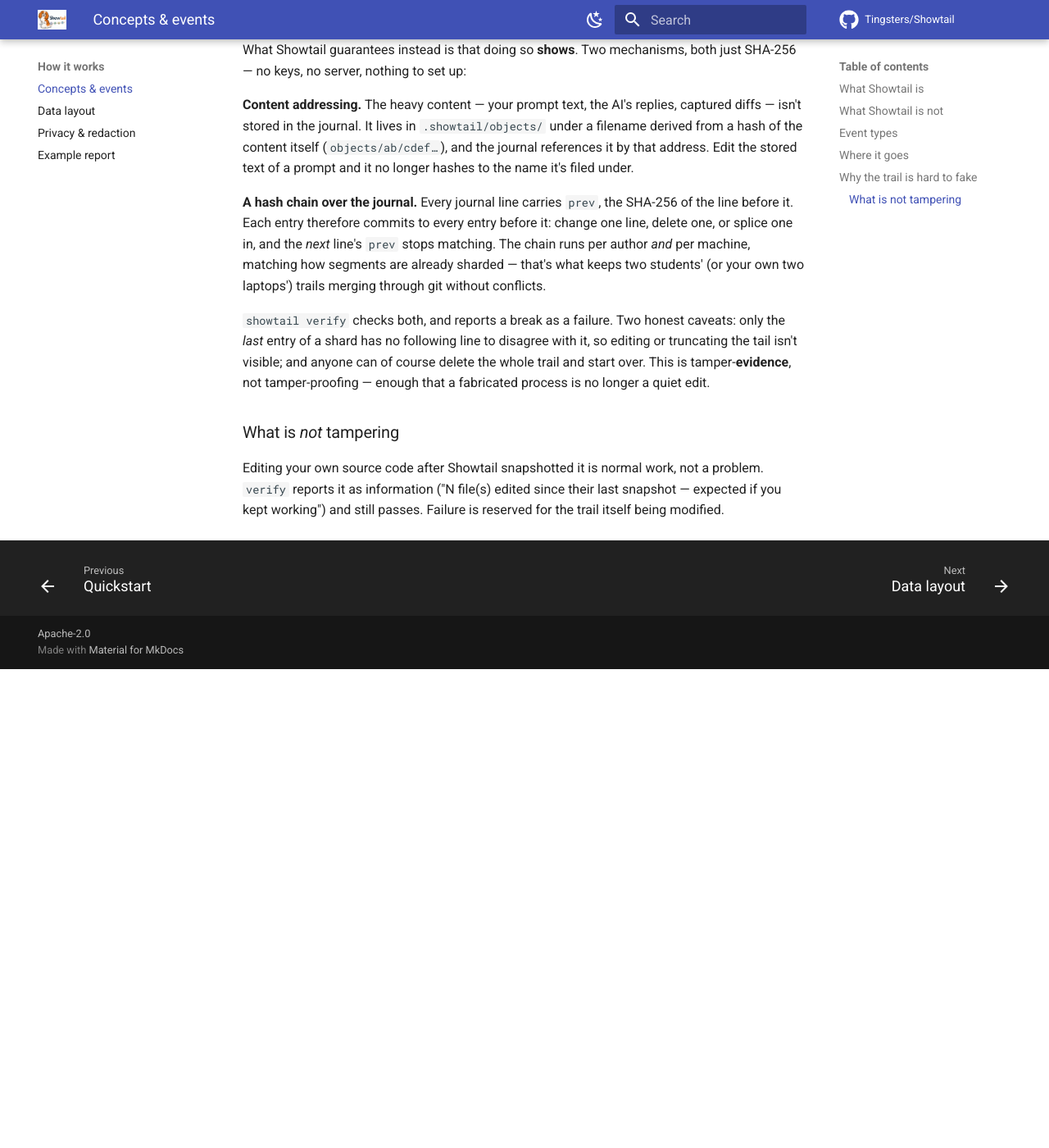
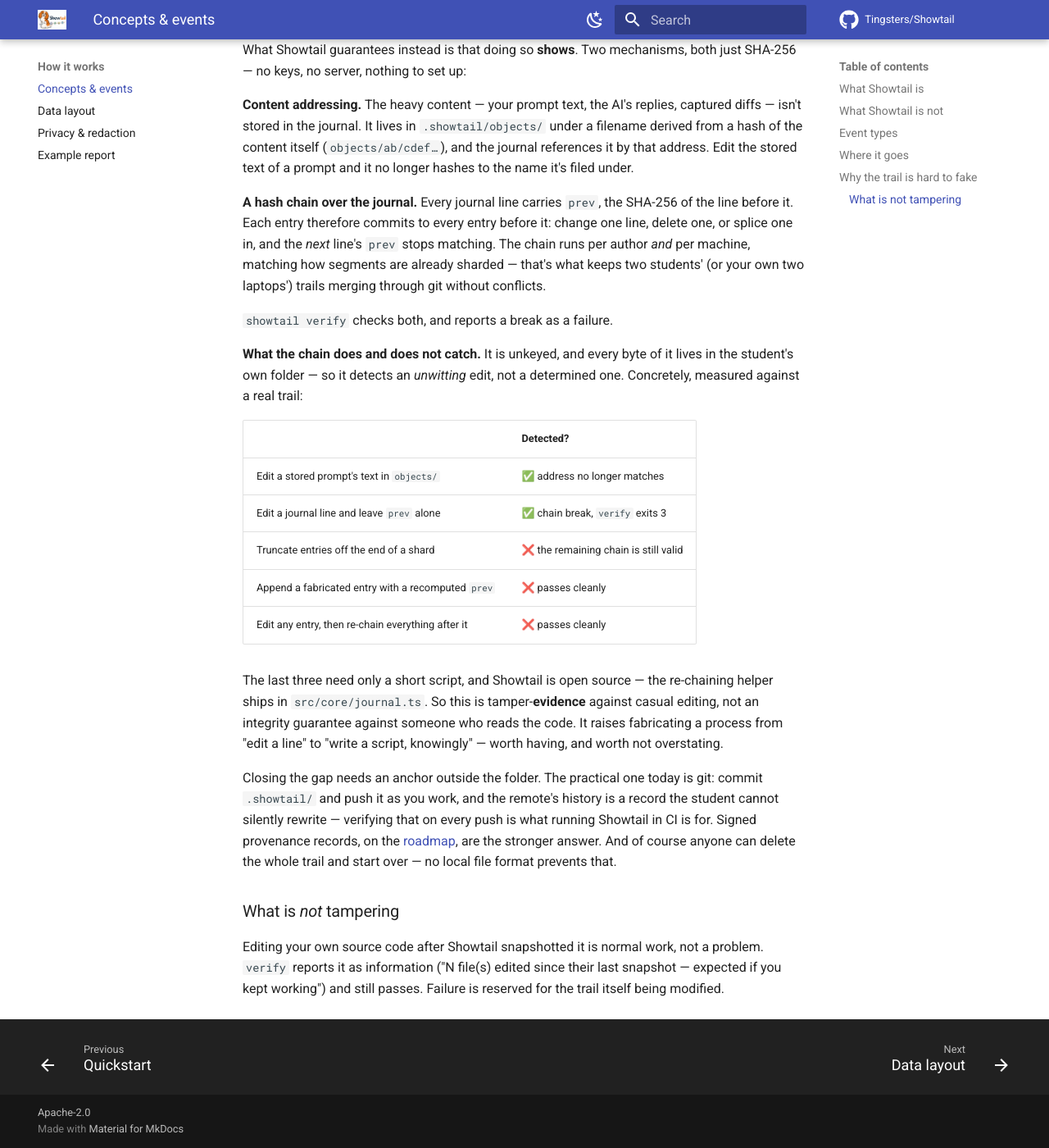
Before and after one commit to Tingsters/Showtail, an MkDocs documentation site: the page built from docs/concepts/how-it-works.md, in a window 1280 px wide and 1400 px high, scrolled down 1907 px. Shown: the whole window at 82% size. Built offline with MkDocs 1.6.1 and Material for MkDocs 9.7.7, drawn with Linux system fonts in a browser that asks for light colours; comment, search, counter and statistics services are not loaded; before the commit the page ends 2723 px from its top, so only the background shows below that.

Commit message:
docs: state precisely what the journal chain does and does not catch
The chain section said "change one line, delete one, or splice one in, and the
next line's prev stops matching", with a caveat only about the tail. Tested
against a real trail, three of five edits pass verify cleanly: truncating a
shard, appending a fabricated entry with a recomputed prev, and editing any
entry then re-chaining forward. The chain is unkeyed and lives entirely in the
student's own folder, and the re-chaining helper ships in src/core/journal.ts,
so none of those need more than a short script.

The feature is still worth having — it turns fabricating a process from an
idle edit into a deliberate one — but a "show your work" tool should not let a
reader infer more assurance than it provides. Replace the prose with the
measured results and point at the anchor that actually closes the gap (a git
remote the student cannot silently rewrite; signed records on the roadmap).

Co-Authored-By: Claude Opus 5 (1M context) <noreply@anthropic.com>

```diff
--- a/docs/concepts/how-it-works.md
+++ b/docs/concepts/how-it-works.md
@@ -78,12 +78,33 @@ before it: change one line, delete one, or splice one in, and the *next* line's
 segments are already sharded — that's what keeps two students' (or your own two
 laptops') trails merging through git without conflicts.
 
-`showtail verify` checks both, and reports a break as a failure. Two honest
-caveats: only the *last* entry of a shard has no following line to disagree with
-it, so editing or truncating the tail isn't visible; and anyone can of course
-delete the whole trail and start over.
-This is tamper-**evidence**, not tamper-proofing — enough that a fabricated
-process is no longer a quiet edit.
+`showtail verify` checks both, and reports a break as a failure.
+
+**What the chain does and does not catch.** It is unkeyed, and every byte of it
+lives in the student's own folder — so it detects an *unwitting* edit, not a
+determined one. Concretely, measured against a real trail:
+
+| | Detected? |
+|---|---|
+| Edit a stored prompt's text in `objects/` | ✅ address no longer matches |
+| Edit a journal line and leave `prev` alone | ✅ chain break, `verify` exits 3 |
+| Truncate entries off the end of a shard | ❌ the remaining chain is still valid |
+| Append a fabricated entry with a recomputed `prev` | ❌ passes cleanly |
+| Edit any entry, then re-chain everything after it | ❌ passes cleanly |
+
+The last three need only a short script, and Showtail is open source — the
+re-chaining helper ships in `src/core/journal.ts`. So this is tamper-**evidence**
+against casual editing, not an integrity guarantee against someone who reads the
+code. It raises fabricating a process from "edit a line" to "write a script,
+knowingly" — worth having, and worth not overstating.
+
+Closing the gap needs an anchor outside the folder. The practical one today is
+git: commit `.showtail/` and push it as you work, and the remote's history is a
+record the student cannot silently rewrite — verifying that on every push is
+what running Showtail in CI is for. Signed provenance records, on the
+[roadmap](../roadmap.md), are the stronger answer.
+And of course anyone can delete the whole trail and start over — no local file
+format prevents that.
 
 ### What is *not* tampering
 
```
